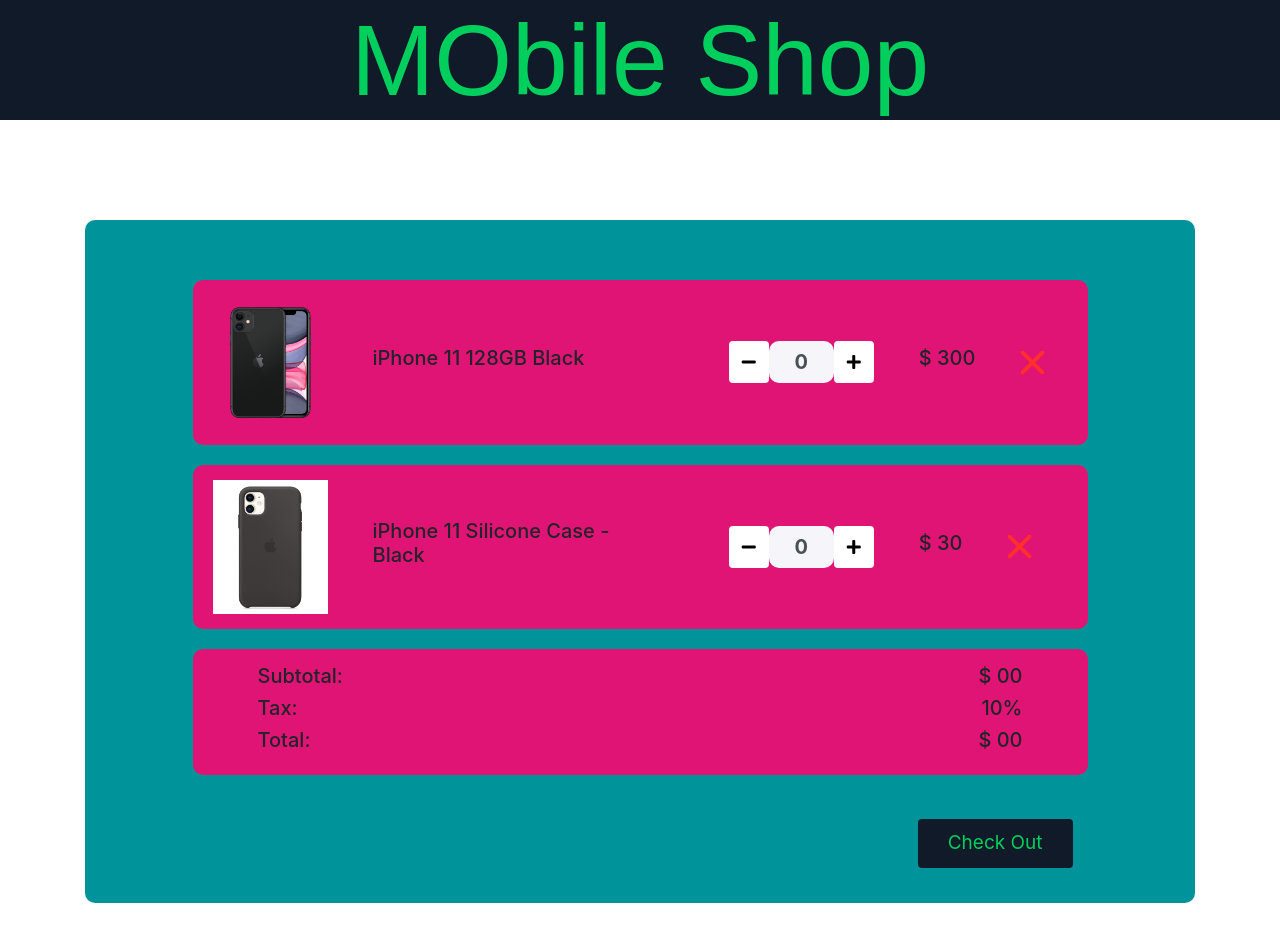
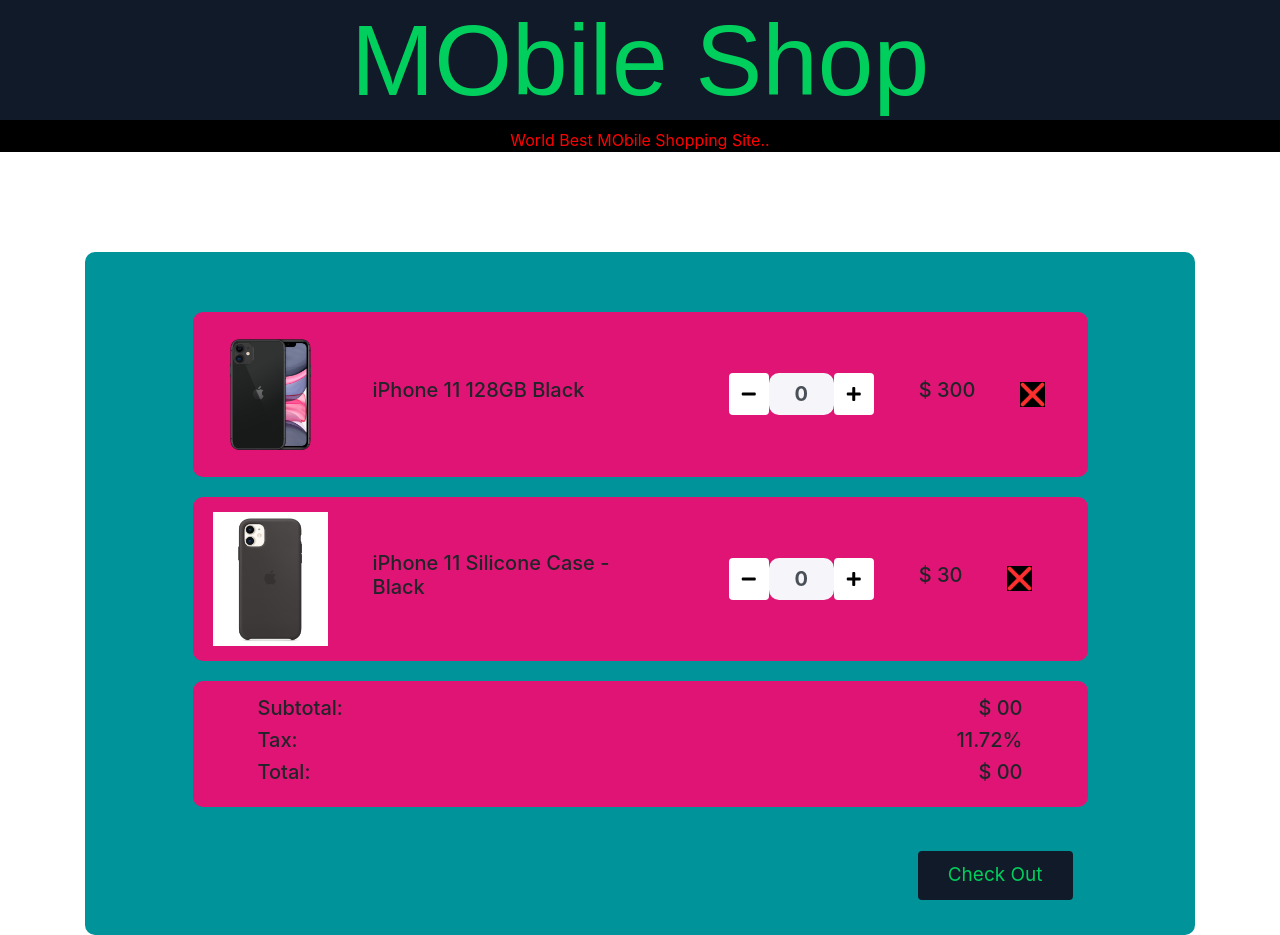
Before and after one commit to jihadul-islam/shopping-cart, a plain HTML site: page index.html in a window 1280 px wide. Drawn offline with nearby package versions, Linux system fonts and the light colour scheme.

Commit message:
lastcommit

```diff
--- a/index.html
+++ b/index.html
@@ -12,7 +12,10 @@
 </head>
 
 <body>
+   <div class="header-div">
    <h1 id="ph-shop">MObile Shop</h1>
+   <p id="mobile">World Best MObile Shopping Site..</p>
+   </div>
 
    <section>
       <div class="container" id="fast-area">
@@ -67,7 +70,7 @@
 
                      <div class="col-md-4 status">
                         <h5>$ <span id="subtotalAmount"> 00</span> </h5>
-                        <h5>10%</h5>
+                        <h5>11.72%</h5>
                         <h5>$ <span id="totalAmount"> 00</span> </h5>
                      </div>
                   </div>
@@ -83,7 +86,7 @@
    <div class="container">
    <div id="thankYouSection">
       <img src="0.jfif" id="check-out-image" alt="">
-      <p id="footer"><small> ©Mobile Shop</small></p>
+      <p id="footer"><small> © Mobile Shop</small></p>
       </div>
    </div>
    </section>
--- a/style.css
+++ b/style.css
@@ -5,7 +5,16 @@
 	color: rgb(0, 207, 93);
 	background-color: rgb(17, 26, 40);
 }
+.header-div{
+	background-color: black;
+}
+#mobile{
+	text-align: center;
+	color: red;
 
+	margin-top: 0px;
+
+}
 
 body{
 	background:white;
@@ -79,3 +88,11 @@
 	text-align: center;
 	color: gray;
 }
+#removeCart1{
+	color: rgb(255, 38, 244);
+	background-color:black;
+
+}
+#removeCart2{
+	background-color: black;
+}
```
